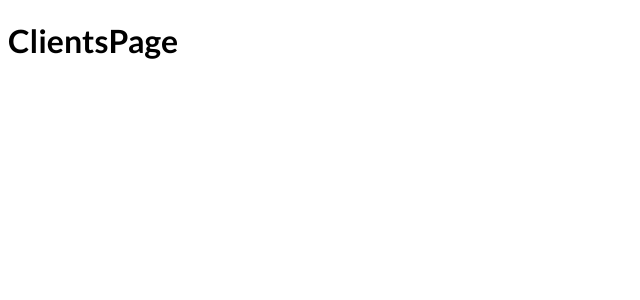
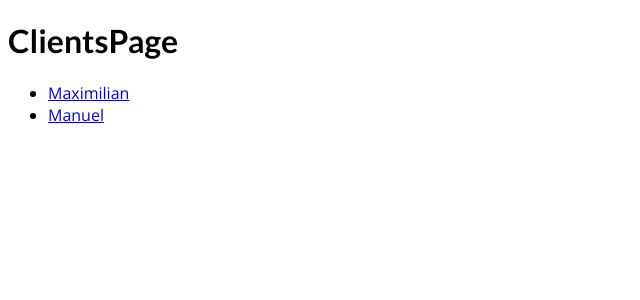
Before and after one commit to j-art-fox/nextjs_routing, a Next.js app: page /clients in a window 1280 px wide. Shown: the top 300 px of the page, without its empty margins (0-640 px from the left). Built offline with nearby package versions, Linux system fonts and the light colour scheme.

Commit message:
completed-next-lesson

```diff
--- a/pages/clients/index.js
+++ b/pages/clients/index.js
@@ -1,9 +1,21 @@
 import React from "react";
+import Link from "next/link";
 
 const ClientsPage = () => {
+  const clients = [
+    { id: "max", name: "Maximilian" },
+    { id: "manu", name: "Manuel" },
+  ];
   return (
     <div>
       <h1>ClientsPage</h1>
+      <ul>
+        {clients.map((client) => (
+          <li key={client.id}>
+            <Link href={`/clients/${client.id}`}>{client.name}</Link>
+          </li>
+        ))}
+      </ul>
     </div>
   );
 };
```
